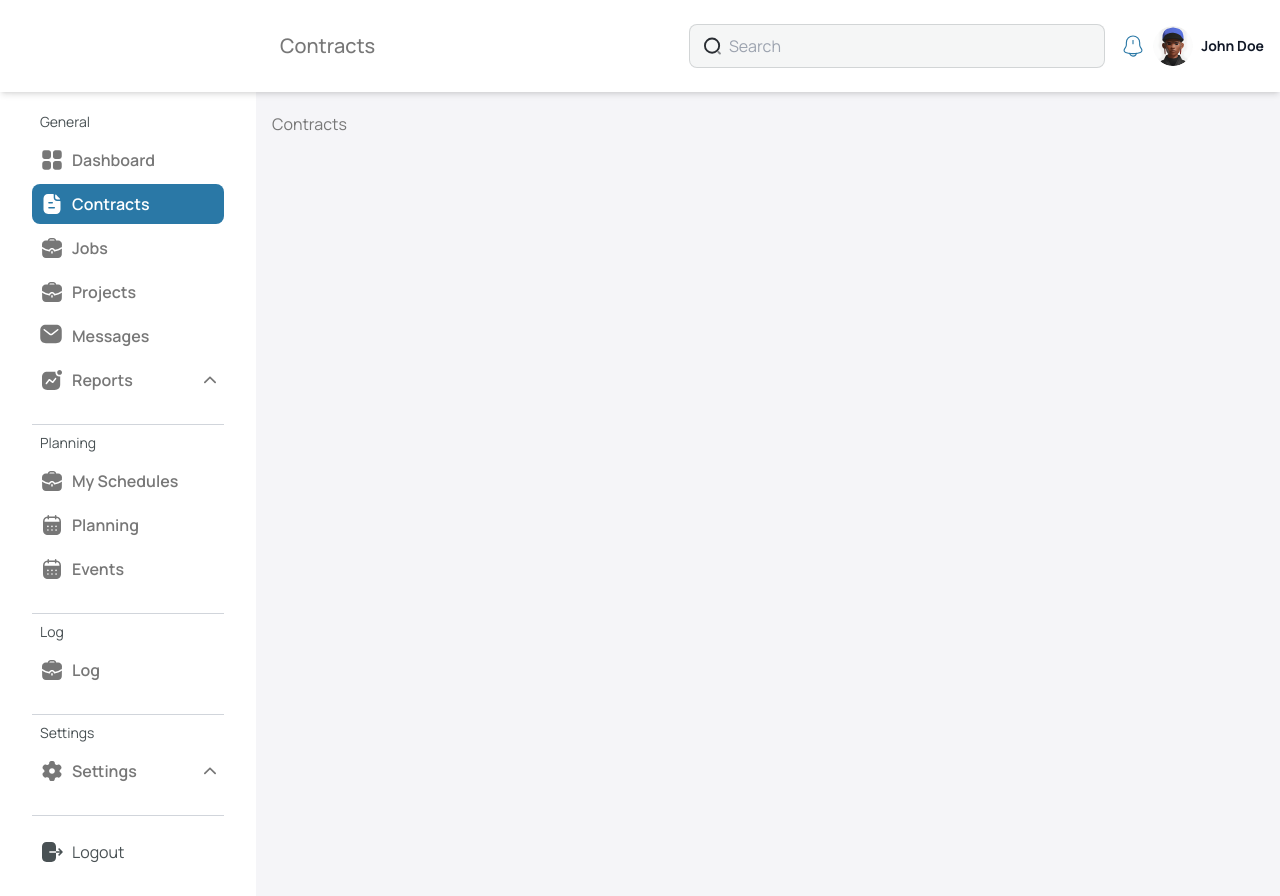
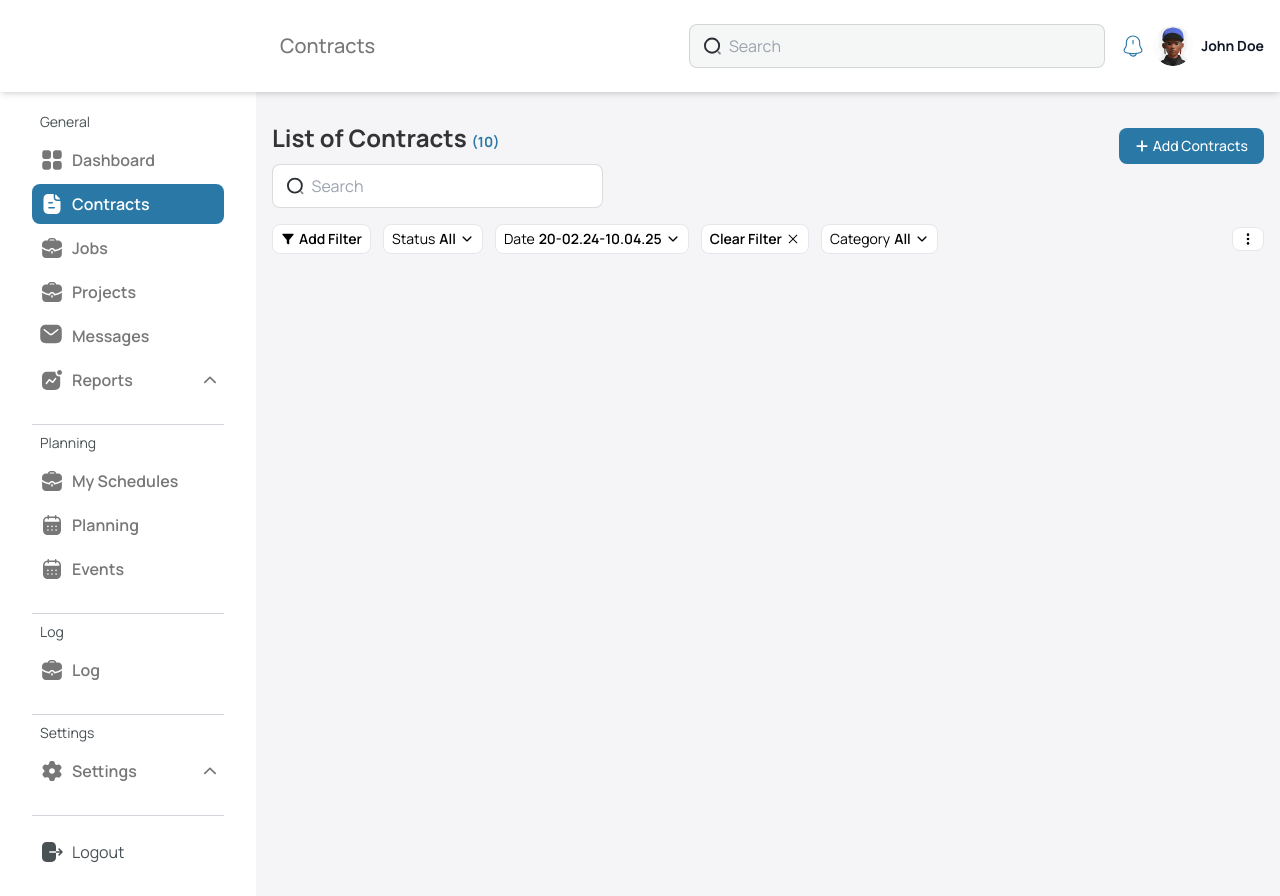
Before and after one commit to Colin-nwk/wrk-ordr, a React (Vite) app: page /contracts in a window 1280 px wide. Built offline with nearby package versions, Linux system fonts and the light colour scheme.

Commit message:
conteact page

```diff
--- /dev/null
+++ b/src/components/contracts/ContractModalContent.tsx
@@ -0,0 +1,58 @@
+import { CustomButton, Heading, MainInput } from "../index"
+import { useModal } from "../../context/ModalContext"
+import { FaTimes } from "react-icons/fa"
+import { Briefcase } from "../icons/Briefcase"
+
+
+
+const ContractModalContent = () => {
+    const { hideModal } = useModal()
+    return (
+        <div className="">
+            <div className="sticky top-0 z-10 bg-white">
+                <div className="flex items-center justify-between w-full pt-3 ">
+
+                    <div className="flex items-center justify-center space-x-2">
+
+                        <Briefcase className="p-2 rounded-full text-primary bg-primary/25 size-10" />
+                        <div className="flex flex-col space-y-1">
+
+                            <Heading size="lg" className="flex w-full leading-tight">
+                                Create Contract
+                            </Heading>
+                            <p>Add new Contract and save</p>
+                        </div>
+                    </div>
+                    <FaTimes onClick={hideModal} className='text-black transition-all duration-200 ease-out cursor-pointer hover:text-tertiary size-5' />
+
+                </div>
+                <div className="my-6 border-t"></div>
+            </div>
+
+            <div className="pt-2 gap-y-3">
+                <div className="grid w-full grid-cols-2 space-x-3 ">
+                    <MainInput label="status" placeholder="Select Contract Status" />
+                    <MainInput label="service" placeholder="service Number" />
+                </div>
+                <MainInput label="contract" placeholder="Contract Title" />
+                <MainInput label="provider" placeholder="enter Provider" />
+
+                <div className="grid w-full grid-cols-2 space-x-3 ">
+                    <MainInput label="address" placeholder="Additional Address" />
+                    <MainInput label="additional" placeholder="service Number" />
+                </div>
+
+                <div className="grid w-full grid-cols-2 space-x-3 ">
+                    <MainInput label="start date" placeholder="Start Date" />
+                    <MainInput label="end date" placeholder="End Date" />
+                </div>
+            </div>
+            <div className="sticky bottom-0 flex w-full py-5 space-x-3 bg-white">
+                <CustomButton variant="white" label="Cancel" className="w-full" />
+                <CustomButton variant="primary" label="Create Contract" className="w-full" />
+            </div>
+        </div>
+    )
+}
+
+export default ContractModalContent
--- a/src/components/index.tsx
+++ b/src/components/index.tsx
@@ -1,3 +1,4 @@
+import ContractModalContent from './contracts/ContractModalContent';
 
 
 export { default as Wrapper } from "./ui/Wrapper"
@@ -16,3 +17,4 @@ export { default as Appointments } from "./jobModalContent/Appointments"
 export { default as MainInput } from "./inputs/MainInput"
 
 export { default as VerificationRadio } from "./inputs/VerificationRadio"
+export { default as ContractModalContent } from "./contracts/ContractModalContent"
--- a/src/components/ui/CustomButton.tsx
+++ b/src/components/ui/CustomButton.tsx
@@ -3,10 +3,10 @@ import { Button as HeadlessButton } from '@headlessui/react';
 import clsx from 'clsx';
 
 interface ButtonProps extends ButtonHTMLAttributes<HTMLButtonElement> {
-    variant?: 'primary' | 'secondary' | 'danger' | 'transparent';
+    variant?: 'primary' | 'secondary' | 'danger' | 'transparent' | 'white';
     size?: 'sm' | 'md' | 'lg';
     isLoading?: boolean;
-    label: string;
+    label?: string;
     icon?: FC<React.ComponentProps<'svg'>>;
 }
 
@@ -21,15 +21,16 @@ const CustomButton: FC<ButtonProps> = ({
     icon: Icon,
     ...props
 }) => {
-    const baseStyles = 'rounded-lg py-2 px-4 text-sm transition-all h-fit flex items-center justify-center gap-x-1 capitalize duration-300 ease-in font-medium';
+    const baseStyles = 'rounded-lg text-sm transition-all h-fit flex items-center justify-center gap-x-1 capitalize duration-300 ease-in font-medium';
     const variants = {
         primary: 'bg-primary text-white hover:bg-primary/80 active:bg-primary/90',
         secondary: 'bg-gray-600 text-white hover:bg-secondary/80 active:bg-secondary/90',
         danger: 'bg-red-600 text-white hover:bg-red-500 active:bg-red-700',
-        transparent: ' font-semibold bg-transparent text-black/90 border hover:text-primary active:text-primary/90'
+        transparent: 'font-semibold bg-transparent text-black/90 border hover:text-primary active:text-primary/90',
+        white: 'font-semibold bg-white text-black border hover:text-primary active:text-primary/90'
     };
     const sizes = {
-        sm: 'py-1 px-3 text-sm',
+        sm: 'py-1 px-2 text-sm',
         md: 'py-2 px-4 text-base',
         lg: 'py-3 px-5 text-lg',
     };
--- a/src/pages/Contracts.tsx
+++ b/src/pages/Contracts.tsx
@@ -1,8 +1,67 @@
+import { ContractModalContent, CustomButton, Heading, SearchInput } from "../components"
+import { FaPlus } from "react-icons/fa6";
+import { IoIosFunnel } from "react-icons/io";
+import { LiaTimesSolid } from "react-icons/lia";
+import { IoIosArrowDown } from "react-icons/io";
+import { BsThreeDotsVertical } from "react-icons/bs";
+import { useModal, ModalType, ModalSize } from "../context/ModalContext"
+
+const Contracts = () => {
+    const { showModal } = useModal();
+
+    return (
+        <div className="w-full h-full">
+            <div className="flex items-center justify-between space-y-4">
+
+                <Heading size="lg">
+                    List of Contracts <span className="text-sm text-primary">(10)</span>
+                </Heading>
+                <CustomButton label=" Add contracts" onClick={() => showModal(ModalType.JOB, {
+                    content: <ContractModalContent />,
+                    size: ModalSize.MEDIUM
+                })}>
+                    <FaPlus />
+                </CustomButton>
+            </div>
+            <div className="w-1/3">
+                <SearchInput className="bg-white" />
+            </div>
+            <div className="flex items-center justify-between mt-4 ">
+                <div className="flex items-center space-x-3">
+                    <CustomButton label="Add filter" variant="white" size="sm">
+                        <IoIosFunnel />
+                    </CustomButton>
+
+                    <CustomButton variant="white" size="sm">
+                        <span className="font-normal">Status</span>
+                        <span className="">All</span>
+                        <IoIosArrowDown />
+                    </CustomButton>
+
+                    <CustomButton variant="white" size="sm">
+                        <span className="font-normal ">Date</span>
+                        <span className="">20-02.24-10.04.25</span>
+                        <IoIosArrowDown />
+                    </CustomButton>
 
 
-const Contracts = () => {
-    return (
-        <div>Contracts</div>
+                    <CustomButton variant="white" size="sm">
+                        <span>Clear Filter</span>
+                        <LiaTimesSolid />
+                    </CustomButton>
+
+                    <CustomButton variant="white" size="sm">
+                        <span className="font-normal ">Category</span>
+                        <span className="">All</span>
+                        <IoIosArrowDown />
+                    </CustomButton>
+
+                </div>
+                <CustomButton variant="white" size="sm">
+                    <BsThreeDotsVertical />
+                </CustomButton>
+            </div>
+        </div>
     )
 }
 
```
